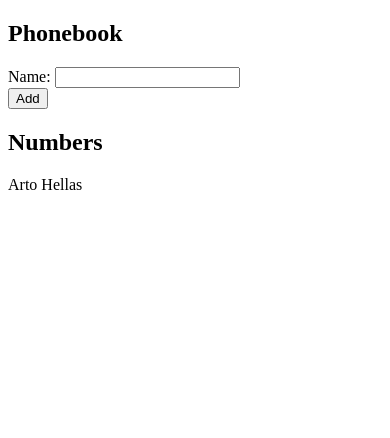
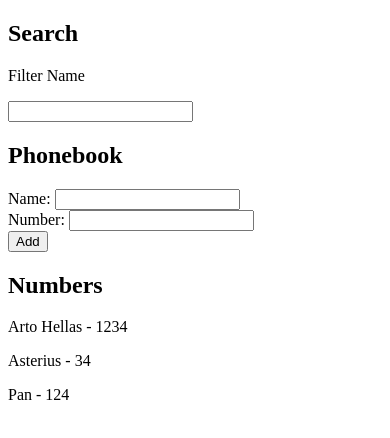
Before and after one commit to Magn3tism/phonebook, a React (Create React App) app: page / in a window 390 px wide. Shown: the top 438 px of the page. Built offline with nearby package versions, Linux system fonts and the light colour scheme.

Commit message:
Add filter to phonebook

```diff
--- a/src/App.js
+++ b/src/App.js
@@ -1,15 +1,41 @@
 import { useState } from "react";
 
 const App = () => {
-  const [persons, setPersons] = useState([{ name: "Arto Hellas" }]);
+  const [persons, setPersons] = useState([
+    { name: "Arto Hellas", number: 1234 },
+    { name: "Asterius", number: 34 },
+    { name: "Pan", number: 124 },
+  ]);
   const [newName, setNewName] = useState("");
+  const [newNumber, setNewNumber] = useState("");
+  const [filter, setNewFilter] = useState("");
+  const [filteredPeople, setFiltredPeople] = useState(persons);
 
   const handleNameChange = (event) => {
     setNewName(event.target.value);
   };
 
+  const handleNumberChange = (event) => {
+    setNewNumber(event.target.value);
+  };
+
+  const handleFilterChange = (event) => {
+    setNewFilter(event.target.value);
+    let filterLength = event.target.value.length;
+
+    const newArray = persons.filter(
+      (person) =>
+        person.name.substring(0, filterLength).toUpperCase() ===
+        event.target.value.toUpperCase()
+    );
+
+    setFiltredPeople(newArray);
+  };
+
   const handleSubmit = (event) => {
     event.preventDefault();
+
+    if (!newName || !newNumber) return;
 
     let exists = false;
 
@@ -22,17 +48,31 @@ const App = () => {
 
     if (exists) return;
 
-    setPersons(persons.concat({ name: newName }));
+    let newPersons = persons.concat({ name: newName, number: newNumber });
+
+    setPersons(newPersons);
+    setFiltredPeople(newPersons);
     setNewName("");
+    setNewNumber("");
   };
 
   return (
     <div>
+      <h2>Search</h2>
+
+      <p>Filter Name</p>
+      <input type="text" value={filter} onChange={handleFilterChange} />
+
       <h2>Phonebook</h2>
 
       <form onSubmit={handleSubmit}>
         <div>
-          Name: <input value={newName} onChange={handleNameChange} />
+          Name:{" "}
+          <input type="text" value={newName} onChange={handleNameChange} />
+        </div>
+        <div>
+          Number:{" "}
+          <input type="text" value={newNumber} onChange={handleNumberChange} />
         </div>
 
         <div>
@@ -42,8 +82,10 @@ const App = () => {
 
       <h2>Numbers</h2>
 
-      {persons.map((person) => (
-        <p key={person.name}>{person.name}</p>
+      {filteredPeople.map((person) => (
+        <p key={person.number}>
+          {person.name} - {person.number}
+        </p>
       ))}
     </div>
   );
```
